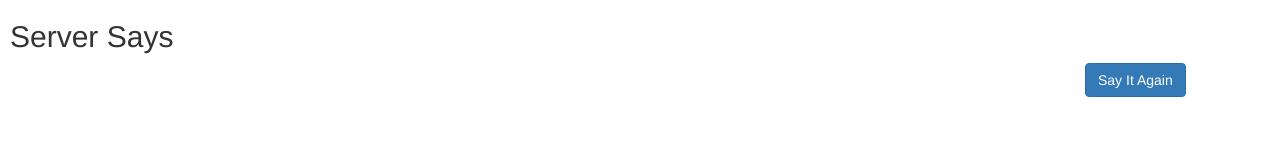
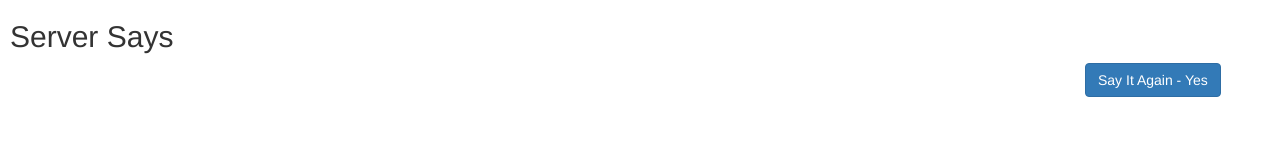
Before and after one commit to ds-ms/builddemo, a website: page public/index.html in a window 1280 px wide. Drawn offline with nearby package versions, Linux system fonts and the light colour scheme; some packages are replaced by stand-ins of ours; no server answers.

Commit message:
Update index.html

```diff
--- a/public/index.html
+++ b/public/index.html
@@ -22,7 +22,7 @@
                 </div>
             </div>
             <div class="col-xs-4 col-md-2">
-                <button class="btn btn-primary" ng-click="sayHelloToServer()">Say It Again</button>
+                <button class="btn btn-primary" ng-click="sayHelloToServer()">Say It Again - Yes</button>
             </div>
         </div>
     </div>
```
